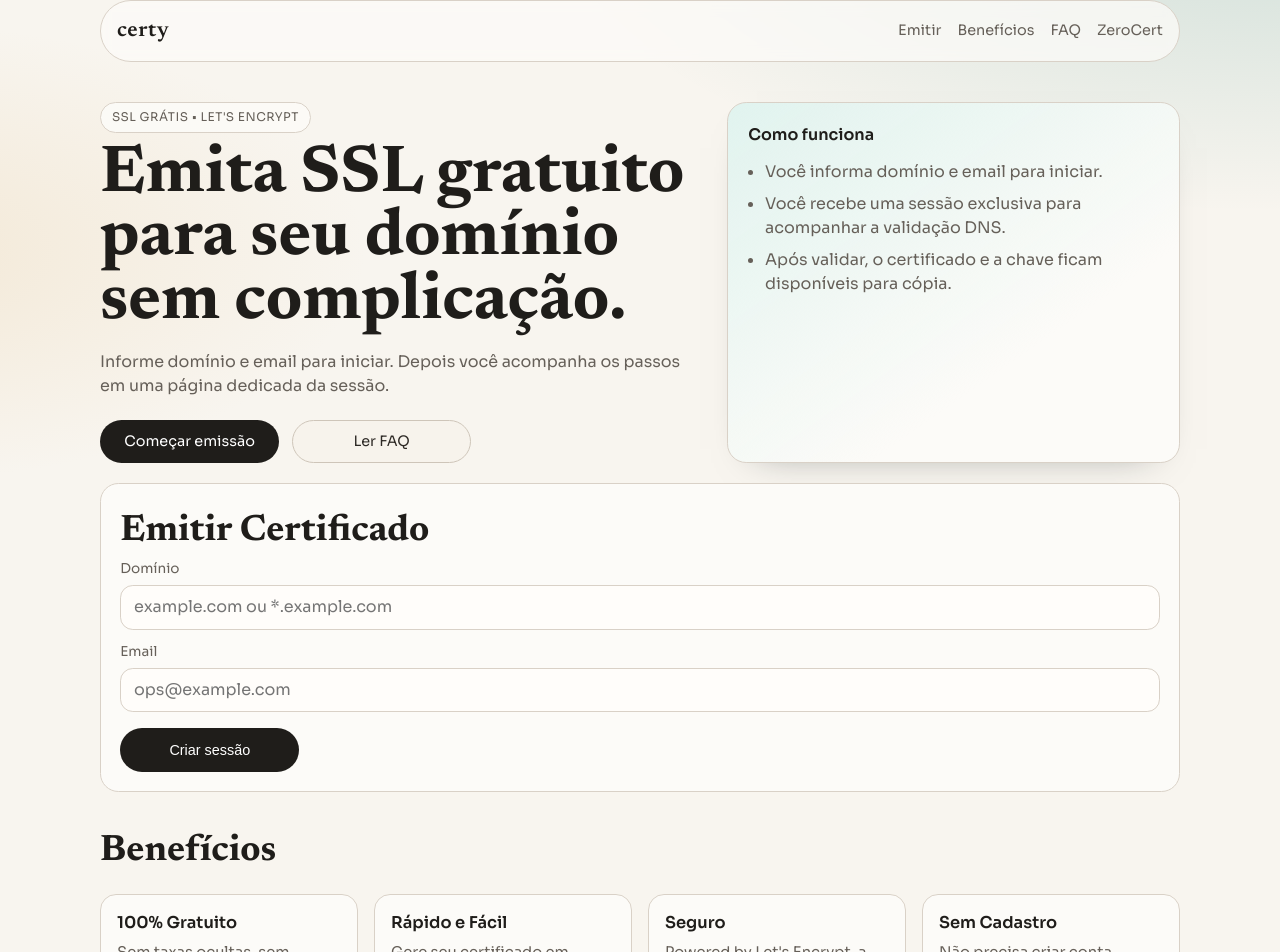
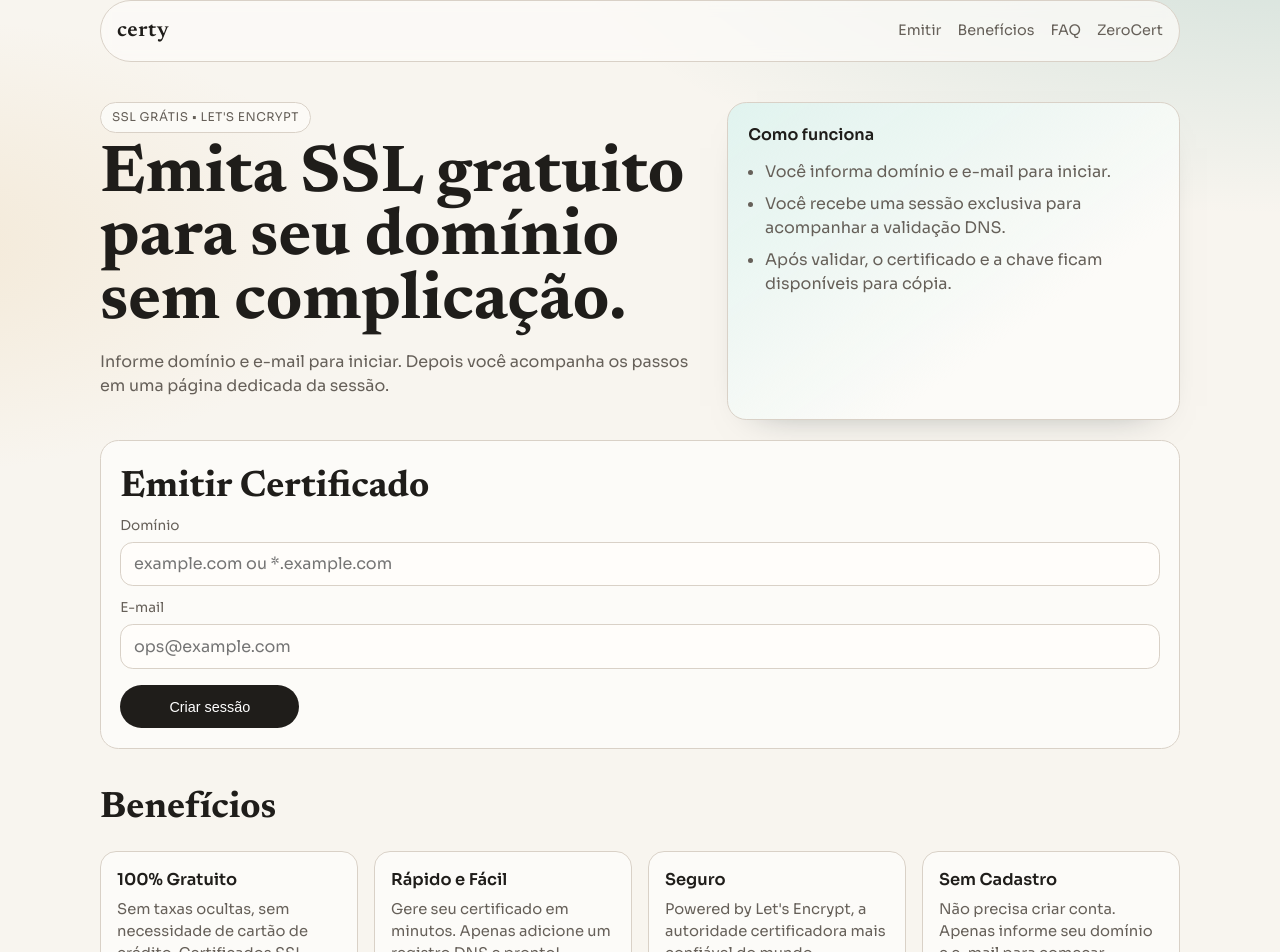
Before and after one commit to CertyBR/certy.com.br, a SvelteKit app: page / in a window 1280 px wide. Shown: the part 19-971 px from the top of the page. Built offline with nearby package versions, Linux system fonts and the light colour scheme.

Commit message:
Ajusta mensagens de erro e validação de e-mail para incluir acentuação correta

```diff
--- a/src/routes/+page.svelte
+++ b/src/routes/+page.svelte
@@ -37,7 +37,7 @@
     },
     {
       title: 'Sem Cadastro',
-      description: 'Não precisa criar conta. Apenas informe seu domínio e email para começar.'
+      description: 'Não precisa criar conta. Apenas informe seu domínio e e-mail para começar.'
     }
   ];
 
@@ -55,7 +55,7 @@
     {
       question: 'Por quanto tempo o certificado é válido?',
       answer:
-        "Certificados Let's Encrypt são válidos por 90 dias. Você receberá um email de lembrete antes do vencimento."
+        "Certificados Let's Encrypt são válidos por 90 dias. Você receberá um e-mail de lembrete antes do vencimento."
     },
     {
       question: 'Posso usar em vários subdomínios?',
@@ -148,14 +148,14 @@
 
   function validateEmailFormat(raw: string): string {
     const value = raw.trim().toLowerCase();
-    if (!value) return 'Informe um email.';
-    if (value.length > 254 || value.includes(' ')) return 'Email inválido.';
+    if (!value) return 'Informe um e-mail.';
+    if (value.length > 254 || value.includes(' ')) return 'E-mail inválido.';
 
     const parts = value.split('@');
-    if (parts.length !== 2) return 'Email inválido.';
+    if (parts.length !== 2) return 'E-mail inválido.';
 
     const [local, domainPart] = parts;
-    if (!local || !domainPart || !domainPart.includes('.')) return 'Email inválido.';
+    if (!local || !domainPart || !domainPart.includes('.')) return 'E-mail inválido.';
 
     return '';
   }
@@ -249,23 +249,15 @@
       <p class="badge">SSL grátis • Let's Encrypt</p>
       <h1>Emita SSL gratuito para seu domínio sem complicação.</h1>
       <p class="lead">
-        Informe domínio e email para iniciar. Depois você acompanha os passos em uma página dedicada
+        Informe domínio e e-mail para iniciar. Depois você acompanha os passos em uma página dedicada
         da sessão.
       </p>
-      <div class="actions">
-        <a class="btn btn-primary" href="/" on:click|preventDefault={() => scrollToSection('emitir')}>
-          Começar emissão
-        </a>
-        <a class="btn btn-ghost" href="/" on:click|preventDefault={() => scrollToSection('faq')}>
-          Ler FAQ
-        </a>
-      </div>
     </div>
 
     <aside class="panel" data-reveal style="animation-delay: 180ms">
       <p class="panel-title">Como funciona</p>
       <ul>
-        <li>Você informa domínio e email para iniciar.</li>
+        <li>Você informa domínio e e-mail para iniciar.</li>
         <li>Você recebe uma sessão exclusiva para acompanhar a validação DNS.</li>
         <li>Após validar, o certificado e a chave ficam disponíveis para cópia.</li>
       </ul>
@@ -292,7 +284,7 @@
       </label>
 
       <label class="field">
-        <span>Email</span>
+        <span>E-mail</span>
         <input
           type="email"
           bind:value={email}
--- a/src/routes/emitir/+page.svelte
+++ b/src/routes/emitir/+page.svelte
@@ -272,7 +272,7 @@
       <article class="session-card">
         <div class="session-meta">
           <p><strong>Domínio:</strong> {session.domain}</p>
-          <p><strong>Email:</strong> {session.email}</p>
+          <p><strong>E-mail:</strong> {session.email}</p>
           <p>
             <strong>Status:</strong>
             <span class="status-pill" data-status={session.status}>{statusLabel(session.status)}</span>
```
Also changed, not shown: src/routes/+error.svelte (+14 -6 lines).
